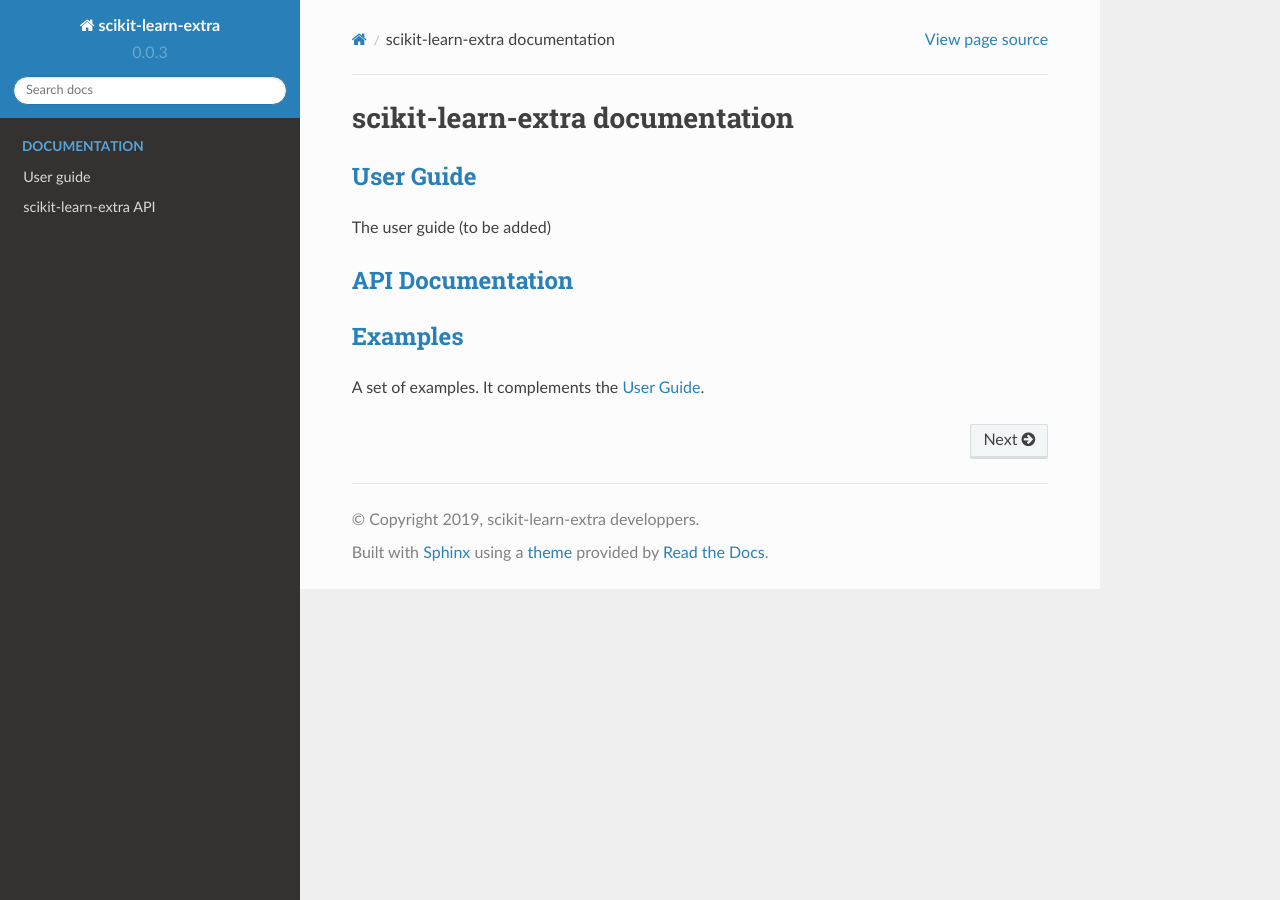
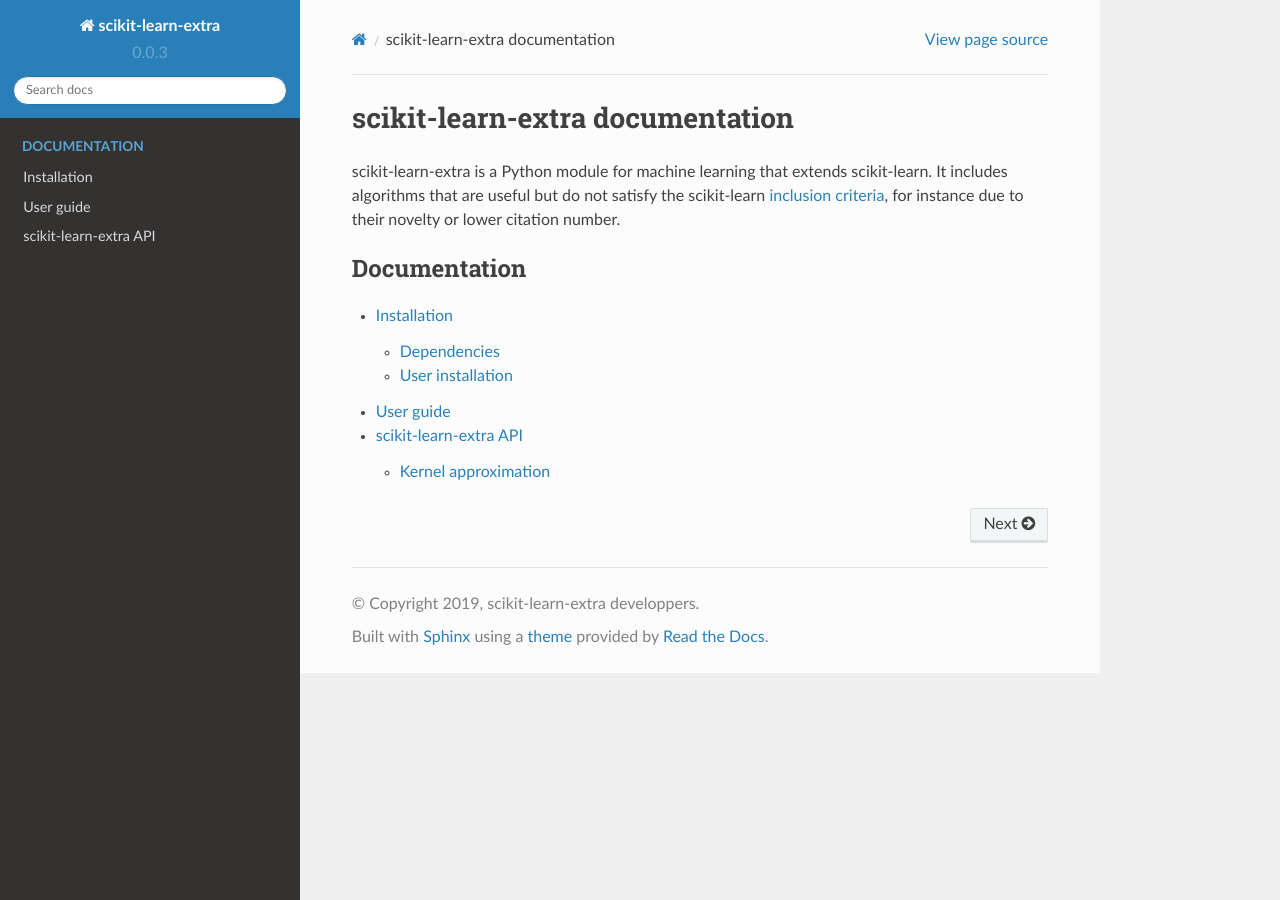
Before and after one commit to odgovorih1e/scikit-learn-extra, a Sphinx documentation site: the page built from doc/index.rst, in a window 1280 px wide. Built offline with Sphinx 7.4.7 and the Read the Docs theme 2.0.0, drawn with Linux system fonts in a browser that asks for light colours; formulas are drawn with MathJax 3; pages that are not in the unit, such as notebooks, are missing from menus.

```diff
--- a/README.rst
+++ b/README.rst
@@ -29,9 +29,9 @@ Dependencies
 
 scikit-learn-extra requires,
 
- - Python (>=3.5)
- - scikit-learn (>=0.20), and its dependencies
- - Cython (>0.28)
+- Python (>=3.5)
+- scikit-learn (>=0.20), and its dependencies
+- Cython (>0.28)
 
 
 User installation
--- a/doc/index.rst
+++ b/doc/index.rst
@@ -6,32 +6,18 @@
 scikit-learn-extra documentation
 ================================
 
+scikit-learn-extra is a Python module for machine learning that extends scikit-learn. It includes algorithms that are useful but do not satisfy the scikit-learn `inclusion criteria <https://scikit-learn.org/stable/faq.html#what-are-the-inclusion-criteria-for-new-algorithms>`_, for instance due to their novelty or lower citation number.
 
 .. toctree::
    :maxdepth: 2
-   :hidden:
    :caption: Documentation
 
+   install
    user_guide
    api
 
 .. toctree::
    :maxdepth: 2
-   :hidden:
    :caption: Examples
 
    auto_examples/index
-
-`User Guide <user_guide.html>`_
--------------------------------
-
-The user guide (to be added)
-
-`API Documentation <api.html>`_
--------------------------------
-
-
-`Examples <auto_examples/index.html>`_
---------------------------------------
-
-A set of examples. It complements the `User Guide <user_guide.html>`_.
--- a/doc/quick_start.rst
+++ /dev/null
@@ -1,6 +0,0 @@
-###########
-Quick Start
-###########
-
-
-To add
--- /dev/null
+++ b/doc/requirements-doc.txt
@@ -0,0 +1,6 @@
+sphinx
+scikit-learn>=0.20
+cython
+pillow
+sphinx_rtd_theme
+numpydoc
```
Also changed, not shown: doc/install.rst (added, +21 -0 lines), 1 other file.
